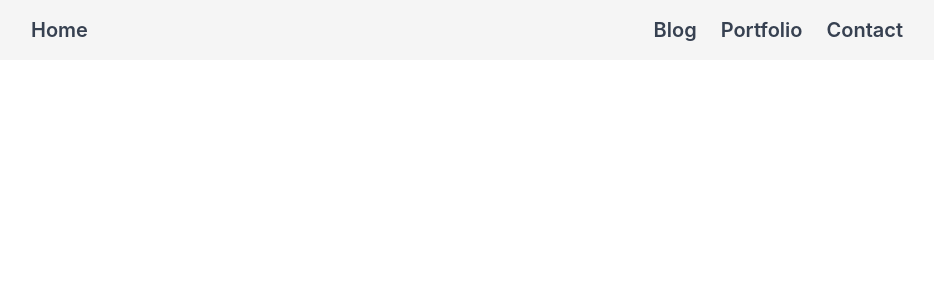
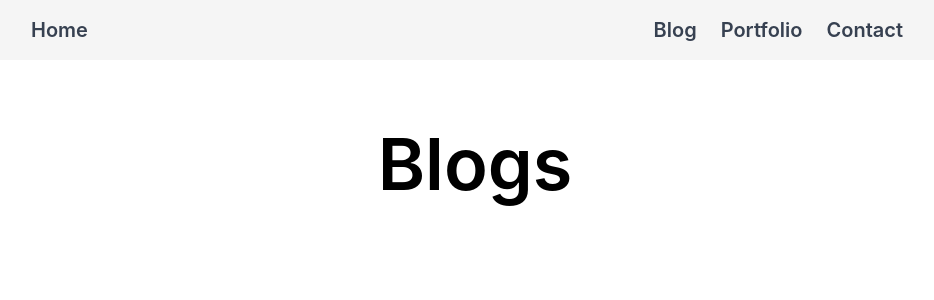
Before and after one commit to laycookie/Portfolio, a Next.js app: page /blog in a window 1280 px wide. Shown: the top 300 px of the page, without its empty margins (165-1099 px from the left). Built offline with nearby package versions, Linux system fonts and the light colour scheme; no server answers.

Commit message:
Fix build issue

```diff
--- a/package.json
+++ b/package.json
@@ -11,14 +11,14 @@
   },
   "dependencies": {
     "@next/font": "^13.4.0",
-    "@types/node": "^18.16.0",
+    "@types/node": "^20.1.0",
     "@types/react": "^18.2.0",
     "@types/react-dom": "^18.2.3",
     "@vercel/analytics": "^1.0.1",
     "eslint": "^8.39.0",
     "eslint-config-next": "^13.4.0",
     "framer-motion": "^10.12.7",
-    "next": "^13.4.0",
+    "next": "^13.4.3-canary.1",
     "react": "18.2.0",
     "react-dom": "18.2.0",
     "sass": "^1.59.3",
--- a/src/app/LayoutBody.tsx
+++ b/src/app/LayoutBody.tsx
@@ -28,7 +28,7 @@ export default function LayoutBody({
         setTheme: setThemeUniversally,
       }}
     >
-      <html lang="en" className={theme}>
+      <html lang="en" className={theme + " scroll-smooth"}>
         <body className="defaults">{children}</body>
       </html>
     </ThemeCtx.Provider>
--- a/src/app/blog/page.tsx
+++ b/src/app/blog/page.tsx
@@ -14,6 +14,9 @@ export default function page({}: Props) {
   return (
     <main className="defaults">
       <Navbar pageTitle="Blog" />
+      <main className="defaults">
+        <h1 className="mt-32 flex justify-center w-full">Blogs</h1>
+      </main>
     </main>
   );
 }
--- a/src/components/SideNav.tsx
+++ b/src/components/SideNav.tsx
@@ -65,7 +65,7 @@ export default function SideNav({ children }: Props) {
       <>
         <div
           className="fixed right-6
-      flex flex-col h-[100vh] justify-center fadeIn"
+      flex flex-col h-[100dvh] justify-center fadeIn"
         >
           <ul
             className={`relative before:content-[""] before:absolute before:-left-6
@@ -73,7 +73,7 @@ export default function SideNav({ children }: Props) {
             before:bg-dark-main dark:before:bg-main before:rounded-xl`}
           >
             {sections.map((section, index) => (
-              <li key={index} className="mt-2">
+              <li key={crypto.randomUUID()} className="mt-2">
                 <button
                   onClick={() => {
                     scrollTo(0, section.position);
--- a/src/components/TypeIn.tsx
+++ b/src/components/TypeIn.tsx
@@ -14,7 +14,7 @@ export default function TypeIn({ text, aniLength }: Props) {
   const [displayedText, setDisplayedText] = useState<JSX.Element[][]>(() =>
     text.map((stringArr) =>
       stringArr.split("").map((letter, i) => (
-        <span key={i} style={{ opacity: "0" }}>
+        <span key={crypto.randomUUID()} style={{ opacity: "0" }}>
           {letter}
         </span>
       ))
```
Also changed, not shown: 2 other files (tests, documents, lock files or other folders).
